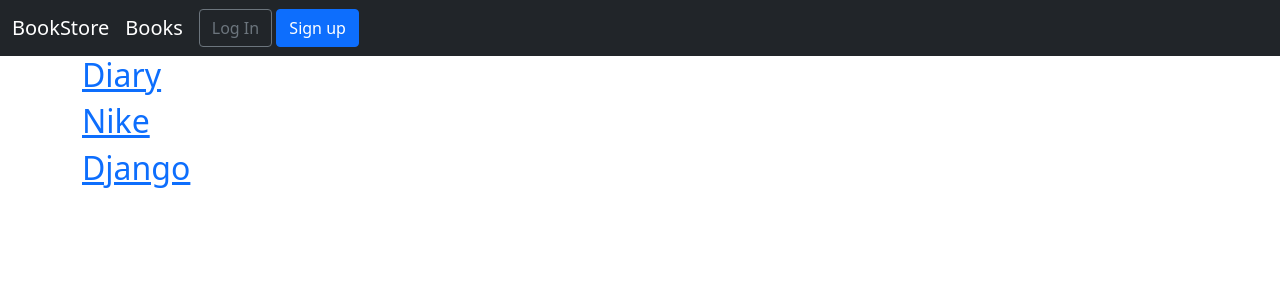
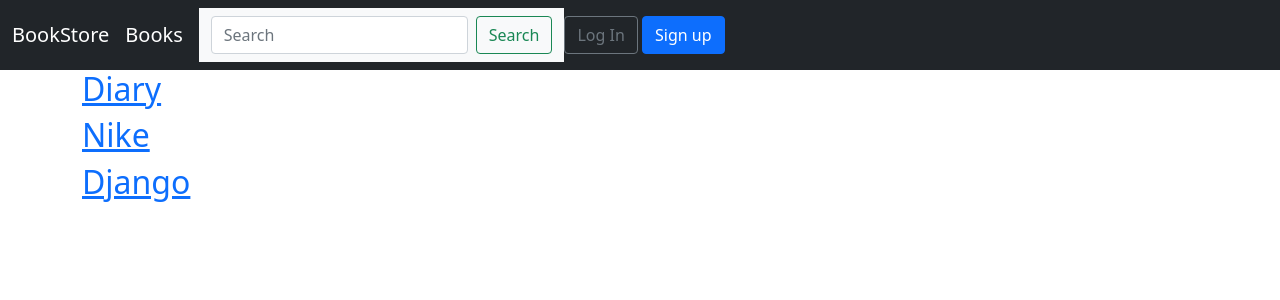
Before and after one commit to TUD-SDEV/lab-9-upload-AaronLayton0, a Django app: page /books/ in a window 1280 px wide. Shown: the top 300 px of the page. Run offline with Django 3.2, Linux system fonts and the light colour scheme; data comes from the database, SQL or seed files in the repository.

Commit message:
lab 9 part 5

```diff
--- a/books/urls.py
+++ b/books/urls.py
@@ -1,7 +1,8 @@
 from django.urls import path
-from .views import BookListView, BookDetailView
+from .views import BookListView, BookDetailView, SearchResultsListView
 
 urlpatterns = [
     path("", BookListView.as_view(), name="book_list"),
     path("<uuid:pk>", BookDetailView.as_view(), name="book_detail"),
+    path('search/', SearchResultsListView.as_view(), name='search_results'),
 ]
--- a/books/views.py
+++ b/books/views.py
@@ -1,5 +1,6 @@
 from django.views.generic import ListView, DetailView
 from .models import Book
+from django.db.models import Q
 
 # Create your views here.
 class BookListView(ListView):
@@ -10,3 +11,14 @@ class BookListView(ListView):
 class BookDetailView(DetailView):
     model = Book
     template_name = "books/book_detail.html"
+
+class SearchResultsListView(ListView):
+    model = Book
+    context_object_name = 'book_list'
+    template_name = 'books/search_results.html'
+
+    def get_queryset(self):
+        query = self.request.GET.get('q')
+        return Book.objects.filter(
+            Q(title__icontains = query) | Q(author__icontains = query)
+        )
--- a/templates/base.html
+++ b/templates/base.html
@@ -24,6 +24,14 @@
           aria-controls="navbarSupportedContent" aria-expanded="false" aria-label="Toggle navigation">
           <span class="navbar-toggler-icon"></span>
         </button>
+        <nav class="navbar navbar-light bg-light">
+          <div class="container-fluid">
+            <form class="d-flex" action="{% url 'search_results' %}" method="get">
+              <input name="q" class="form-control me-2" type="search" placeholder="Search" aria-label="Search">
+              <button class="btn btn-outline-success" type="submit">Search</button>
+            </form>
+          </div>
+        </nav>
         <div class="collapse navbar-collapse" id="navbarSupportedContent">
           {% if user.is_authenticated %}
           <ul class="nav navbar-nav ms-auto">
```
Also changed, not shown: templates/books/search_results.html (added, +12 -0 lines).
